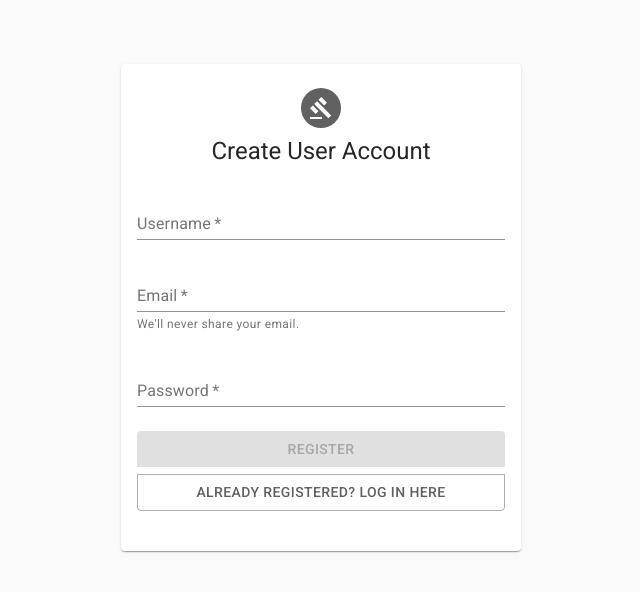
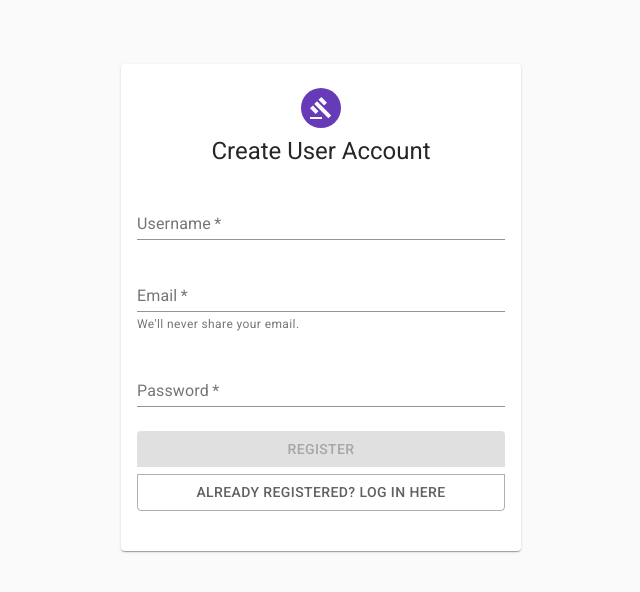
Before and after one commit to dbgb/project-audio, a React (Create React App) app in the folder client/: page / in a window 1280 px wide. Shown: the top 592 px of the page, without its empty margins (319-959 px from the left). Built offline with nearby package versions, Linux system fonts and the light colour scheme; no server answers.

Commit message:
Accent main icon with primary theme color

```diff
--- a/client/src/components/Auth/Register.js
+++ b/client/src/components/Auth/Register.js
@@ -64,7 +64,7 @@ export default function Register({ setExistingUser }) {
     },
     avatar: {
       margin: theme.spacing(1),
-      backgroundColor: theme.palette.secondary.main,
+      backgroundColor: theme.palette.primary.main,
     },
     form: {
       width: "100%",
@@ -104,7 +104,6 @@ export default function Register({ setExistingUser }) {
     e.preventDefault();
     const res = await fn({ variables: { username, email, password } });
     setDialogOpen(true);
-    console.log("res", res);
   };
 
   // Render component
```
